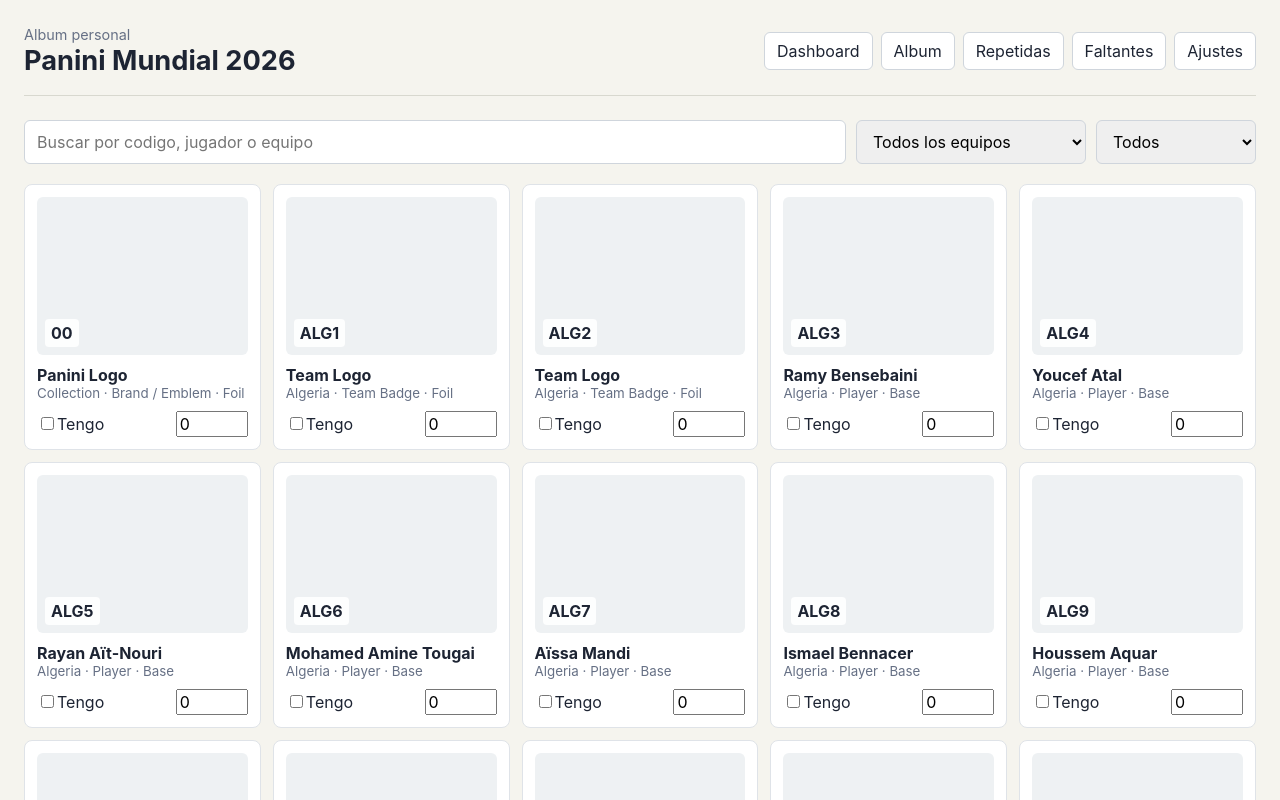
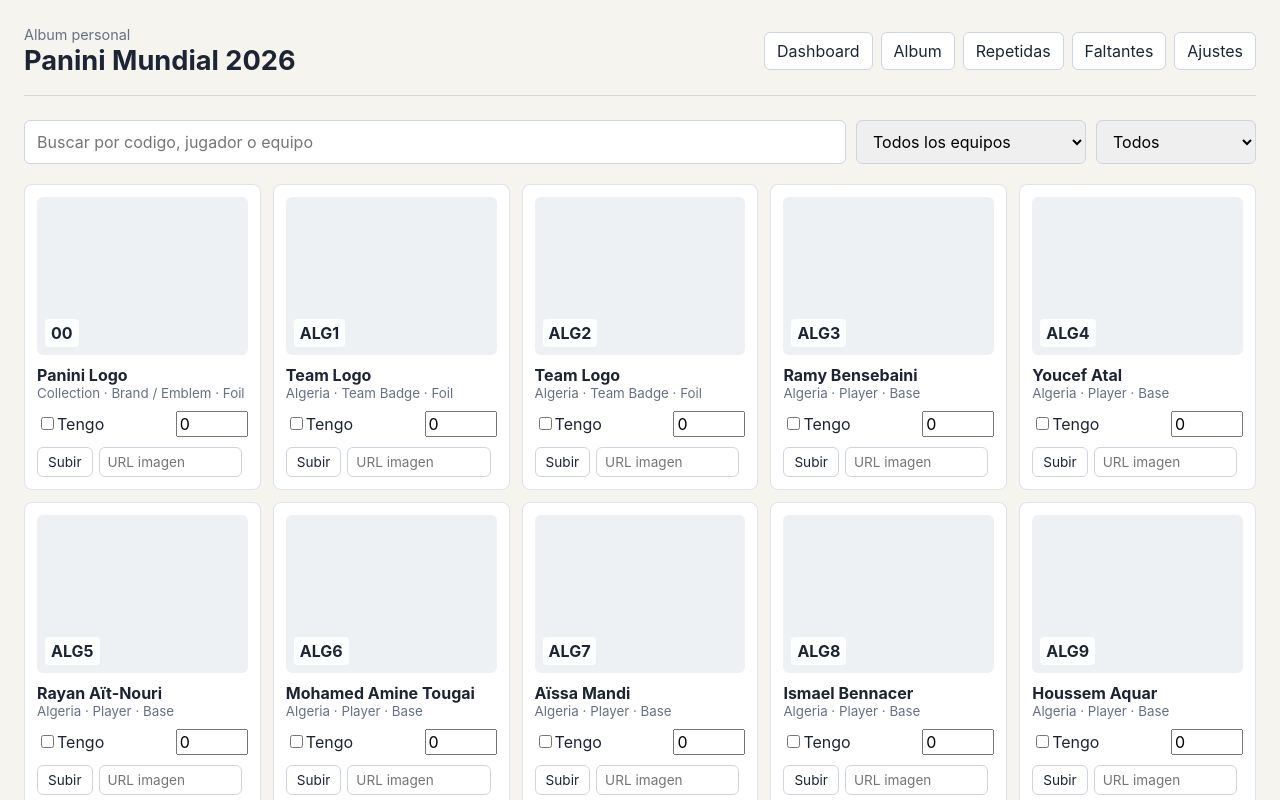
Before and after one commit to CarlosVilchezLopez/personalalbumprogress, a React (Vite) app: page / in a window 1280 px wide. Both pictures are taken after a click on the button "Album". Shown: the top 800 px of the page. Built offline with nearby package versions, Linux system fonts and the light colour scheme.

Commit message:
feat: per-sticker custom image upload + url paste

```diff
--- a/src/App.tsx
+++ b/src/App.tsx
@@ -3,7 +3,7 @@
 import { datasetMeta } from "./data/datasetMeta";
 import { getTeamProgress } from "./domain/progress";
 import type { CollectionState, Sticker } from "./domain/types";
-import { clearCollection, exportCollection, importCollection, loadCollection, setDuplicates, toggleOwned } from "./storage/collectionStorage";
+import { clearCollection, clearImage, exportCollection, importCollection, loadCollection, setDuplicates, setImage, toggleOwned } from "./storage/collectionStorage";
 import { AjustesPage } from "./pages/AjustesPage";
 import { AlbumPage } from "./pages/AlbumPage";
 import { DashboardPage } from "./pages/DashboardPage";
@@ -29,6 +29,19 @@
     setCollection(setDuplicates(code, duplicates));
   }
 
+  function handleSetImage(code: string, image: string) {
+    try {
+      setCollection(setImage(code, image));
+    } catch (err) {
+      const reason = err instanceof Error ? err.message : "Error desconocido";
+      alert(`No se pudo guardar la imagen: ${reason}. Probablemente excediste el cuota de localStorage.`);
+    }
+  }
+
+  function handleClearImage(code: string) {
+    setCollection(clearImage(code));
+  }
+
   function openTeam(team: string) {
     setSelectedTeam(team);
     setPage("team");
@@ -51,10 +64,10 @@
       </header>
 
       {page === "dashboard" ? <DashboardPage stickers={stickers} collection={collection} teams={teams} onSelectTeam={openTeam} /> : null}
-      {page === "album" ? <AlbumPage stickers={stickers} collection={collection} onToggleOwned={handleToggleOwned} onSetDuplicates={handleSetDuplicates} /> : null}
-      {page === "team" ? <TeamPage team={selectedTeam} stickers={stickers} collection={collection} onToggleOwned={handleToggleOwned} onSetDuplicates={handleSetDuplicates} /> : null}
-      {page === "repetidas" ? <RepetidasPage stickers={stickers} collection={collection} onToggleOwned={handleToggleOwned} onSetDuplicates={handleSetDuplicates} /> : null}
-      {page === "faltantes" ? <FaltantesPage stickers={stickers} collection={collection} onToggleOwned={handleToggleOwned} onSetDuplicates={handleSetDuplicates} /> : null}
+      {page === "album" ? <AlbumPage stickers={stickers} collection={collection} onToggleOwned={handleToggleOwned} onSetDuplicates={handleSetDuplicates} onSetImage={handleSetImage} onClearImage={handleClearImage} /> : null}
+      {page === "team" ? <TeamPage team={selectedTeam} stickers={stickers} collection={collection} onToggleOwned={handleToggleOwned} onSetDuplicates={handleSetDuplicates} onSetImage={handleSetImage} onClearImage={handleClearImage} /> : null}
+      {page === "repetidas" ? <RepetidasPage stickers={stickers} collection={collection} onToggleOwned={handleToggleOwned} onSetDuplicates={handleSetDuplicates} onSetImage={handleSetImage} onClearImage={handleClearImage} /> : null}
+      {page === "faltantes" ? <FaltantesPage stickers={stickers} collection={collection} onToggleOwned={handleToggleOwned} onSetDuplicates={handleSetDuplicates} onSetImage={handleSetImage} onClearImage={handleClearImage} /> : null}
       {page === "ajustes" ? (
         <AjustesPage
           onExport={() => exportCollection(datasetMeta.version)}
--- a/src/components/StickerCard.tsx
+++ b/src/components/StickerCard.tsx
@@ -1,3 +1,4 @@
+import { useRef, useState } from "react";
 import type { CollectionEntry, Sticker } from "../domain/types";
 
 type StickerCardProps = {
@@ -5,7 +6,12 @@
   entry?: CollectionEntry;
   onToggleOwned: (code: string, owned: boolean) => void;
   onSetDuplicates: (code: string, duplicates: number) => void;
+  onSetImage: (code: string, image: string) => void;
+  onClearImage: (code: string) => void;
 };
+
+const MAX_DIMENSION = 400;
+const JPEG_QUALITY = 0.72;
 
 function normalizeDuplicates(value: string): number {
   const parsed = Number(value);
@@ -13,15 +19,81 @@
   return Math.max(0, Math.floor(parsed));
 }
 
-export function StickerCard({ sticker, entry, onToggleOwned, onSetDuplicates }: StickerCardProps) {
+async function fileToDownscaledDataUrl(file: File): Promise<string> {
+  const dataUrl = await new Promise<string>((resolve, reject) => {
+    const reader = new FileReader();
+    reader.onload = () => resolve(String(reader.result));
+    reader.onerror = () => reject(reader.error ?? new Error("read error"));
+    reader.readAsDataURL(file);
+  });
+
+  if (typeof document === "undefined" || typeof Image === "undefined") return dataUrl;
+
+  const img = new Image();
+  await new Promise<void>((resolve, reject) => {
+    img.onload = () => resolve();
+    img.onerror = () => reject(new Error("image decode failed"));
+    img.src = dataUrl;
+  });
+
+  const scale = Math.min(1, MAX_DIMENSION / Math.max(img.width, img.height));
+  const width = Math.round(img.width * scale);
+  const height = Math.round(img.height * scale);
+  const canvas = document.createElement("canvas");
+  canvas.width = width;
+  canvas.height = height;
+  const ctx = canvas.getContext("2d");
+  if (!ctx) return dataUrl;
+  ctx.drawImage(img, 0, 0, width, height);
+  return canvas.toDataURL("image/jpeg", JPEG_QUALITY);
+}
+
+export function StickerCard({
+  sticker,
+  entry,
+  onToggleOwned,
+  onSetDuplicates,
+  onSetImage,
+  onClearImage
+}: StickerCardProps) {
   const duplicates = Math.max(0, entry?.duplicates ?? 0);
   const owned = Boolean(entry?.owned || duplicates > 0);
   const title = sticker.name || sticker.code;
+  const currentImage = entry?.image || sticker.imageUrl;
+  const fileInputRef = useRef<HTMLInputElement>(null);
+  const [urlInput, setUrlInput] = useState("");
+  const [error, setError] = useState<string | null>(null);
+
+  async function handleFileChange(event: React.ChangeEvent<HTMLInputElement>) {
+    const file = event.target.files?.[0];
+    if (!file) return;
+    setError(null);
+    try {
+      const data = await fileToDownscaledDataUrl(file);
+      onSetImage(sticker.code, data);
+    } catch (err) {
+      setError(err instanceof Error ? err.message : "Error al subir imagen");
+    } finally {
+      if (fileInputRef.current) fileInputRef.current.value = "";
+    }
+  }
+
+  function handleUrlApply() {
+    const trimmed = urlInput.trim();
+    if (!trimmed) return;
+    setError(null);
+    try {
+      onSetImage(sticker.code, trimmed);
+      setUrlInput("");
+    } catch (err) {
+      setError(err instanceof Error ? err.message : "Error al guardar URL");
+    }
+  }
 
   return (
     <article className={`sticker-card ${owned ? "is-owned" : ""}`}>
       <div className="sticker-card__image">
-        {sticker.imageUrl ? <img src={sticker.imageUrl} alt={title} loading="lazy" /> : null}
+        {currentImage ? <img src={currentImage} alt={title} loading="lazy" /> : null}
         <span>{sticker.code}</span>
       </div>
       <div className="sticker-card__body">
@@ -51,6 +123,37 @@
           onChange={(event) => onSetDuplicates(sticker.code, normalizeDuplicates(event.target.value))}
         />
       </div>
+      <div className="sticker-card__image-tools">
+        <label className="sticker-card__file-btn">
+          Subir
+          <input
+            ref={fileInputRef}
+            type="file"
+            accept="image/*"
+            aria-label={`Imagen de ${sticker.code}`}
+            onChange={handleFileChange}
+          />
+        </label>
+        <input
+          type="url"
+          placeholder="URL imagen"
+          aria-label={`URL imagen de ${sticker.code}`}
+          value={urlInput}
+          onChange={(event) => setUrlInput(event.target.value)}
+          onKeyDown={(event) => {
+            if (event.key === "Enter") {
+              event.preventDefault();
+              handleUrlApply();
+            }
+          }}
+        />
+        {entry?.image ? (
+          <button type="button" onClick={() => onClearImage(sticker.code)}>
+            Quitar
+          </button>
+        ) : null}
+      </div>
+      {error ? <p className="sticker-card__error">{error}</p> : null}
     </article>
   );
 }
--- a/src/domain/types.ts
+++ b/src/domain/types.ts
@@ -19,6 +19,7 @@
   duplicates: number;
   notes: string;
   updatedAt: string;
+  image?: string;
 };
 
 export type CollectionState = Record<string, CollectionEntry>;
--- a/src/pages/AlbumPage.tsx
+++ b/src/pages/AlbumPage.tsx
@@ -8,9 +8,11 @@
   collection: CollectionState;
   onToggleOwned: (code: string, owned: boolean) => void;
   onSetDuplicates: (code: string, duplicates: number) => void;
+  onSetImage: (code: string, image: string) => void;
+  onClearImage: (code: string) => void;
 };
 
-export function AlbumPage({ stickers, collection, onToggleOwned, onSetDuplicates }: AlbumPageProps) {
+export function AlbumPage({ stickers, collection, onToggleOwned, onSetDuplicates, onSetImage, onClearImage }: AlbumPageProps) {
   const [filters, setFilters] = useState<StickerFilterState>({ query: "", team: "", status: "all" });
   const teams = useMemo(() => [...new Set(stickers.map((sticker) => sticker.team))].sort(), [stickers]);
 
@@ -38,6 +40,8 @@
             entry={collection[sticker.code]}
             onToggleOwned={onToggleOwned}
             onSetDuplicates={onSetDuplicates}
+            onSetImage={onSetImage}
+            onClearImage={onClearImage}
           />
         ))}
       </div>
--- a/src/pages/TeamPage.tsx
+++ b/src/pages/TeamPage.tsx
@@ -9,9 +9,11 @@
   collection: CollectionState;
   onToggleOwned: (code: string, owned: boolean) => void;
   onSetDuplicates: (code: string, duplicates: number) => void;
+  onSetImage: (code: string, image: string) => void;
+  onClearImage: (code: string) => void;
 };
 
-export function TeamPage({ team, stickers, collection, onToggleOwned, onSetDuplicates }: TeamPageProps) {
+export function TeamPage({ team, stickers, collection, onToggleOwned, onSetDuplicates, onSetImage, onClearImage }: TeamPageProps) {
   const teamStickers = stickers.filter((sticker) => sticker.team === team);
   const progress = getOverallProgress(teamStickers, collection);
 
@@ -30,6 +32,8 @@
             entry={collection[sticker.code]}
             onToggleOwned={onToggleOwned}
             onSetDuplicates={onSetDuplicates}
+            onSetImage={onSetImage}
+            onClearImage={onClearImage}
           />
         ))}
       </div>
--- a/src/storage/collectionStorage.ts
+++ b/src/storage/collectionStorage.ts
@@ -40,7 +40,8 @@
     value.duplicates >= 0 &&
     Number.isInteger(value.duplicates) &&
     typeof value.notes === "string" &&
-    typeof value.updatedAt === "string"
+    typeof value.updatedAt === "string" &&
+    (value.image === undefined || typeof value.image === "string")
   );
 }
 
@@ -140,6 +141,35 @@
   return collection;
 }
 
+export function setImage(code: string, image: string): CollectionState {
+  const collection = loadCollection();
+  const current = collection[code] ?? emptyEntry();
+
+  collection[code] = {
+    ...current,
+    image,
+    updatedAt: now()
+  };
+
+  saveCollection(collection);
+  return collection;
+}
+
+export function clearImage(code: string): CollectionState {
+  const collection = loadCollection();
+  const current = collection[code];
+  if (!current) return collection;
+
+  const { image: _omit, ...rest } = current;
+  collection[code] = {
+    ...rest,
+    updatedAt: now()
+  };
+
+  saveCollection(collection);
+  return collection;
+}
+
 export function clearCollection(): void {
   localStorage.removeItem(COLLECTION_STORAGE_KEY);
 }
--- a/src/styles.css
+++ b/src/styles.css
@@ -220,6 +220,45 @@
   width: 72px;
 }
 
+.sticker-card__image-tools {
+  align-items: center;
+  display: grid;
+  gap: 6px;
+  grid-template-columns: auto 1fr auto;
+}
+
+.sticker-card__image-tools input[type="url"] {
+  border: 1px solid #cfd5dc;
+  border-radius: 6px;
+  font-size: 0.85rem;
+  min-width: 0;
+  padding: 6px 8px;
+}
+
+.sticker-card__image-tools button {
+  font-size: 0.85rem;
+  padding: 6px 10px;
+}
+
+.sticker-card__file-btn {
+  background: #ffffff;
+  border: 1px solid #cfd5dc;
+  border-radius: 6px;
+  cursor: pointer;
+  font-size: 0.85rem;
+  padding: 6px 10px;
+}
+
+.sticker-card__file-btn input {
+  display: none;
+}
+
+.sticker-card__error {
+  color: #b3261e;
+  font-size: 0.8rem;
+  margin: 0;
+}
+
 .settings-panel {
   display: grid;
   gap: 12px;
```
Also changed, not shown: src/pages/FaltantesPage.tsx (+12 -2 lines), src/pages/RepetidasPage.tsx (+12 -2 lines).
